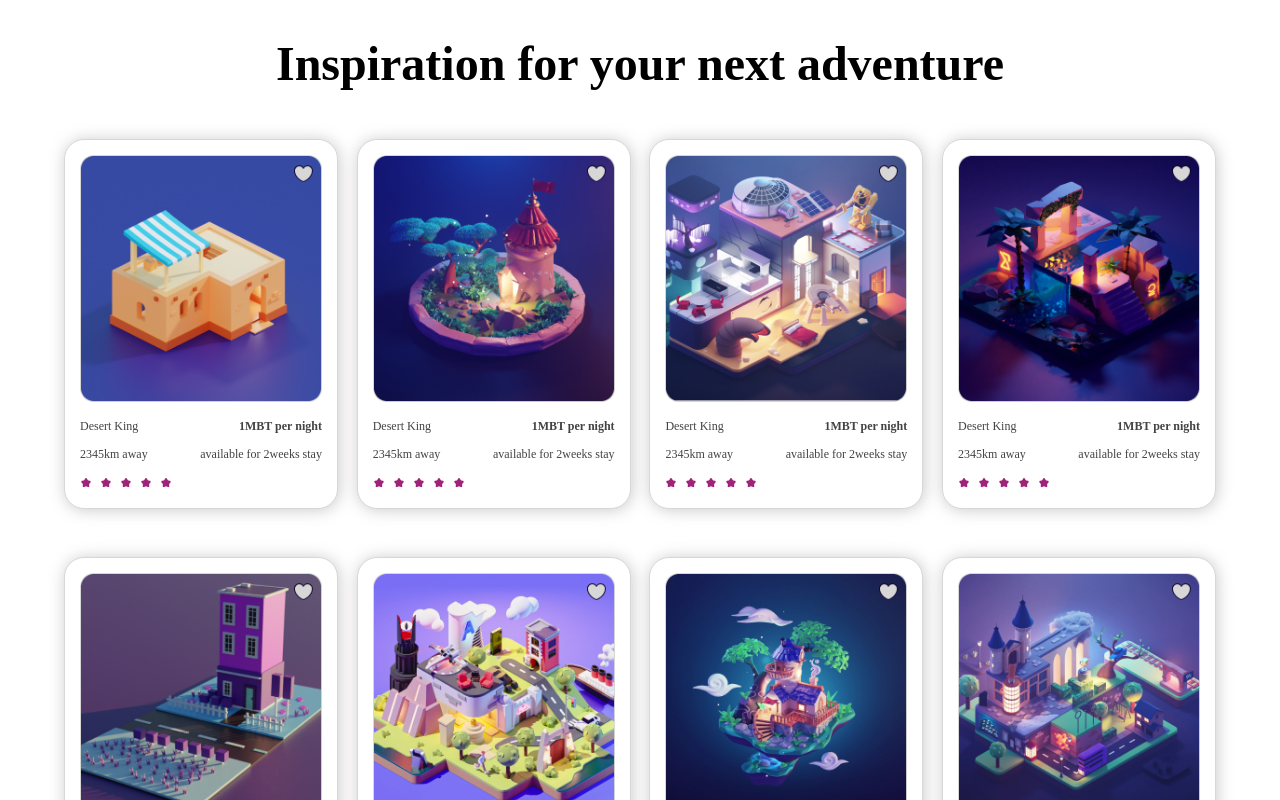
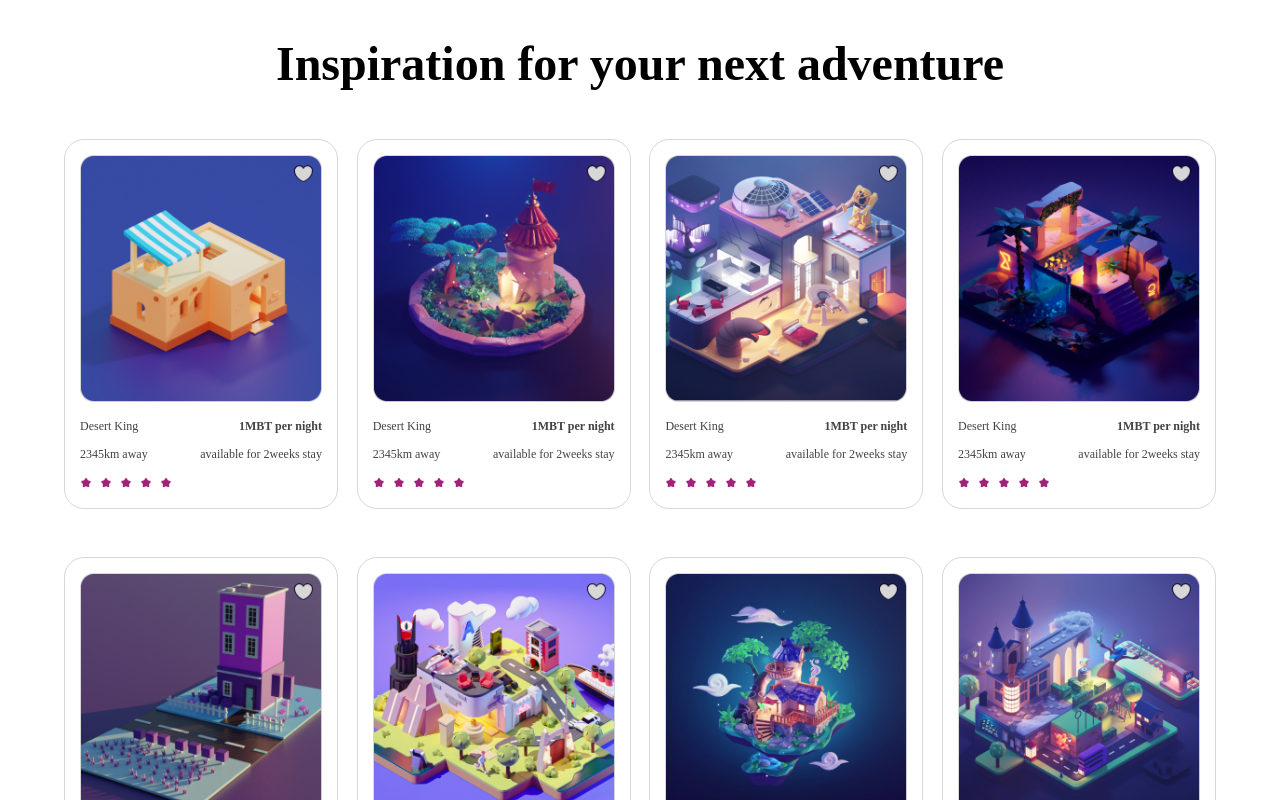
Before and after one commit to rambey-coder/metabnb, a React (Create React App) app: page / in a window 1280 px wide. Shown: the part 840-1640 px from the top of the page. Built offline with nearby package versions, Linux system fonts and the light colour scheme; a web font is replaced by a local one.

Commit message:
fix: fix tiles shadow

```diff
--- a/src/App.css
+++ b/src/App.css
@@ -286,7 +286,6 @@ div:nth-child(3) > div:nth-child(2) {
 .card {
     width: 21%;
     background: #fff;
-    filter: drop-shadow(1px 1px 8px #bbb9b9c3);
     padding: 15px;
     border-radius: 20px;
     border: 1px solid #D7D7D7;
@@ -295,6 +294,7 @@ div:nth-child(3) > div:nth-child(2) {
 
 .card:hover {
     transform: translateY(-5px) scale(1.005) translateZ(0);
+    filter: drop-shadow(1px 1px 8px #bbb9b9c3);
     transition: all 0.3s ease-out;
 }
 
```
